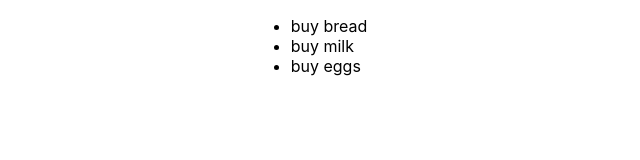
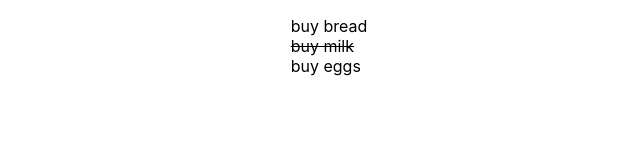
Before and after one commit to MeSeTLeN/minin-todo-app, a React (Create React App) app: page / in a window 1280 px wide. Shown: the top 160 px of the page, without its empty margins (331-971 px from the left). Built offline with nearby package versions, Linux system fonts and the light colour scheme.

Commit message:
feat: style TodoList & TodoItem

```diff
--- a/src/Components/TodoItem.js
+++ b/src/Components/TodoItem.js
@@ -1,9 +1,16 @@
-import React from 'react'
+import React from "react";
 
-export default function TodoItem(props) {
-    return (
-        <li>
-            {props.todo.title}
-        </li>
-    )
+function TodoItem(props) {
+  const classes = [];
+  if (props.todo.completed) {
+    classes.push("done");
+  }
+
+  return (
+    <li className={classes.join(" ")}>
+      {props.todo.title}
+    </li>
+  );
 }
+
+export default TodoItem;
--- a/src/Components/TodoList.js
+++ b/src/Components/TodoList.js
@@ -1,9 +1,15 @@
 import React from "react";
 import TodoItem from "./TodoItem";
 
+const styles = {
+  ul: {
+    listStyle: "none",
+  },
+};
+
 function TodoList(props) {
   return (
-    <ul>
+    <ul style={styles.ul}>
       {props.todos.map((todo) => {
         return <TodoItem todo={todo} />;
       })}
--- a/src/index.css
+++ b/src/index.css
@@ -17,3 +17,7 @@ display: flex;
 justify-content: center;
 align-items: center;
 }
+
+.done{
+  text-decoration: line-through;
+}
```
